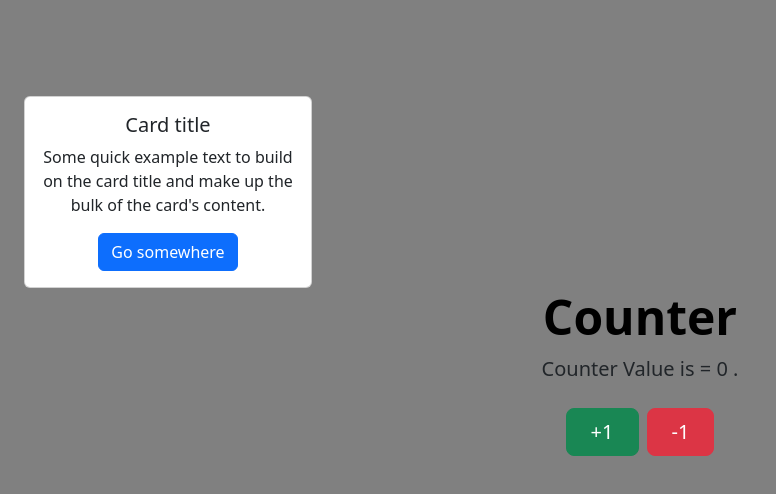
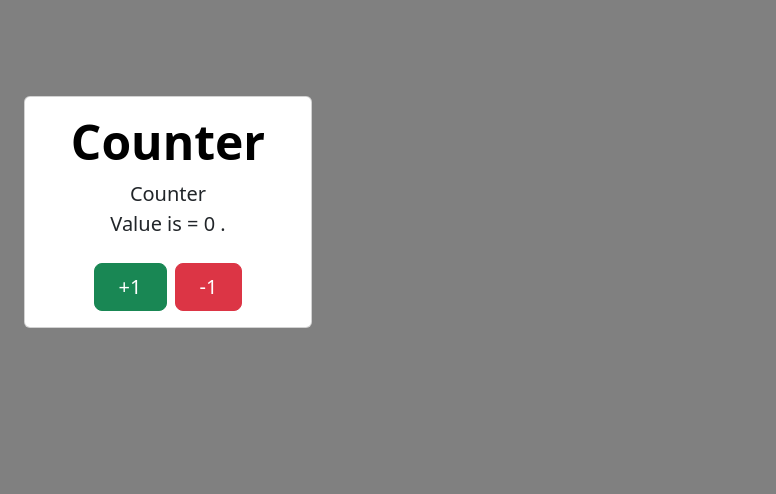
Before and after one commit to CoolShivas/002--Counter_React_Redux, a React (Vite) app in the folder counter_react_redux/: page / in a window 1280 px wide. Shown: the top 494 px of the page, without its empty margins (0-776 px from the left). Built offline with nearby package versions, Linux system fonts and the light colour scheme.

Commit message:
Wrapping the Modal or Card

```diff
--- a/counter_react_redux/src/App.jsx
+++ b/counter_react_redux/src/App.jsx
@@ -7,7 +7,7 @@ const App = () => {
   return (
 
     <div className="px-4 py-5 my-5 text-center">
-      <Modal></Modal>
+      <Modal>
         <Header></Header>
         <div className="col-lg-6 mx-auto">
           <DisplayValue></DisplayValue>
@@ -15,6 +15,7 @@ const App = () => {
             <Buttons></Buttons>
           </div>
         </div>
+      </Modal>
     </div>
   )
 }
--- a/counter_react_redux/src/components/Modal.jsx
+++ b/counter_react_redux/src/components/Modal.jsx
@@ -1,13 +1,11 @@
 
 
-const Modal = () => {
+const Modal = ({ children }) => {
     return (
         <div class="card" style={{ width: "18rem" }}>
 
             <div class="card-body">
-                <h5 class="card-title">Card title</h5>
-                <p class="card-text">Some quick example text to build on the card title and make up the bulk of the card's content.</p>
-                <a href="#" class="btn btn-primary">Go somewhere</a>
+                {children}
             </div>
         </div>
     )
```
Lines whose indentation alone changed are shown as unchanged.
